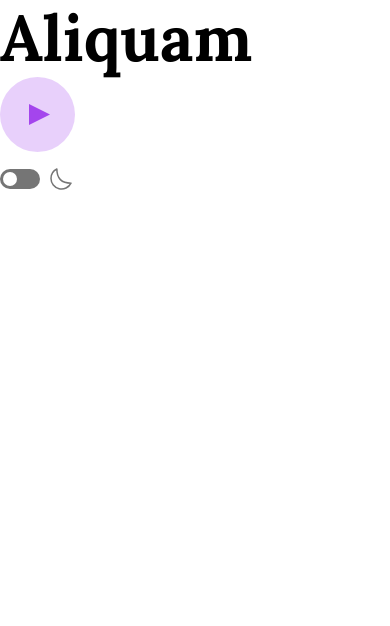
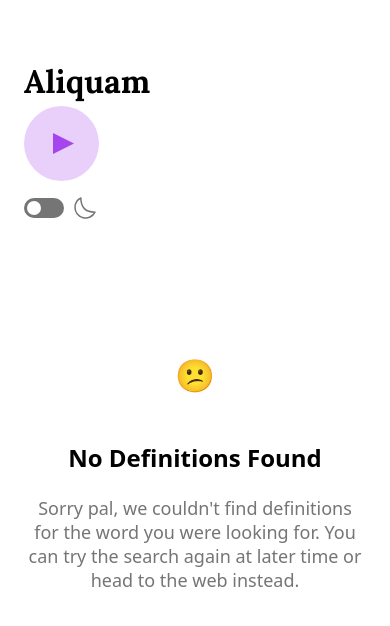
Before and after one commit to hasiciburak/dictionary-app, a React (Create React App) app: page / in a window 390 px wide. Shown: the top 626 px of the page. Built offline with nearby package versions, Linux system fonts and the light colour scheme.

Commit message:
No Definition Screen and mobile sizing updates

```diff
--- a/src/App.js
+++ b/src/App.js
@@ -2,6 +2,7 @@ import { useEffect, useState } from 'react'
 import './App.scss'
 import Play from './components/icons/Play'
 import ModeSwitch from './components/shared/ModeSwitch'
+import NoDefinition from './components/layout/NoDefinition'
 
 function App() {
   const [mode, setMode] = useState()
@@ -19,6 +20,7 @@ function App() {
       <h1 className="font-lora font-bold">Aliquam</h1>
       <Play />
       <ModeSwitch mode={mode} />
+      <NoDefinition />
     </div>
   )
 }
--- a/src/components/layout/MeaningArea/index.js
+++ b/src/components/layout/MeaningArea/index.js
@@ -0,0 +1,7 @@
+import React from 'react'
+
+const MeaningArea = () => {
+  return <div></div>
+}
+
+export default MeaningArea
--- a/src/components/layout/NoDefinition/index.js
+++ b/src/components/layout/NoDefinition/index.js
@@ -1,7 +1,16 @@
 import React from 'react'
 
 const NoDefinition = () => {
-  return <div>NoDefinition</div>
+  return (
+    <div className="mt-[132px] text-center mx-auto">
+      <h1>😕</h1>
+      <h2 className="font-bold mt-[44px]">No Definitions Found</h2>
+      <p className="mt-[24px] text-custom-gray">
+        Sorry pal, we couldn't find definitions for the word you were looking for. You can try the search again at later
+        time or head to the web instead.
+      </p>
+    </div>
+  )
 }
 
 export default NoDefinition
--- a/src/index.scss
+++ b/src/index.scss
@@ -7,11 +7,11 @@
 @layer components {
   // Header, body text definitions
   body {
-    @apply dark:bg-custom-black dark:text-white;
+    @apply dark:bg-custom-black dark:text-white w-screen max-w-[773px] px-[24px] mx-auto mt-[58px];
   }
   .heading-l,
   h1 {
-    @apply text-[4rem] leading-[4.813rem];
+    @apply md:text-[4rem] md:leading-[4.813rem] text-[2rem];
   }
   .heading-m,
   h2 {
@@ -23,11 +23,11 @@
   }
   .body-m,
   p {
-    @apply text-[1.125rem] font-[1.5rem];
+    @apply text-[1.125rem] leading-[1.5rem];
   }
   .body-s,
   small {
-    @apply text-[0.875rem] font-[1.063rem];
+    @apply text-[0.875rem] leading-[1.063rem];
   }
   // Icon Styling
   .play-svg {
```
